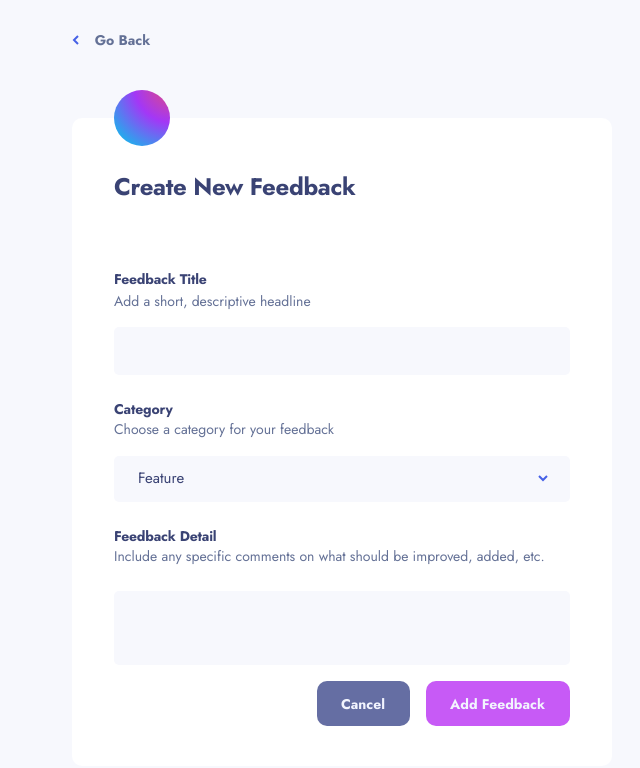
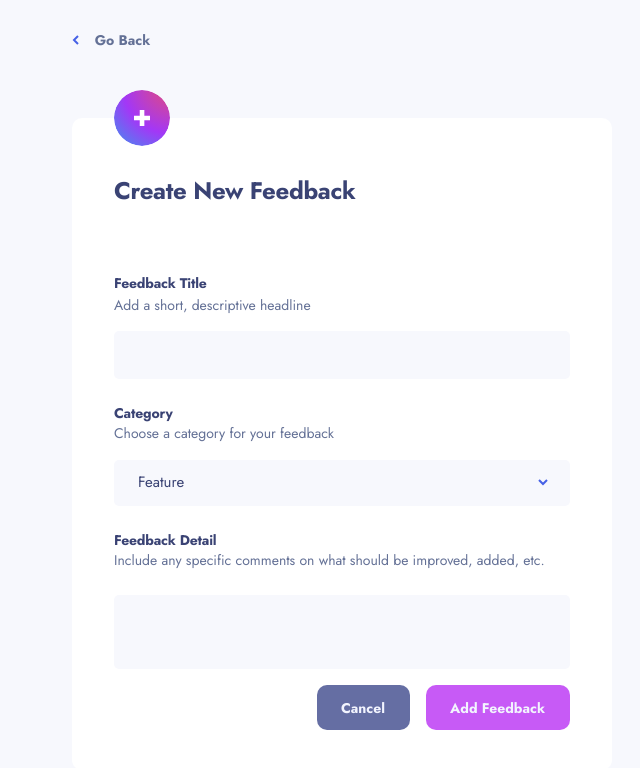
Before and after one commit to AlexGedevan/product-feedback-app, a React (Vite) app: page /createFeedback in a window 1280 px wide. Shown: the top 768 px of the page, without its empty margins (298-938 px from the left). Built offline with nearby package versions, Linux system fonts and the light colour scheme.

Commit message:
debug small bugs and add designmark component

```diff
--- a/src/components/SuggestionItem.jsx
+++ b/src/components/SuggestionItem.jsx
@@ -4,11 +4,9 @@ import arrowUpWhite from "/assets/shared/icon-white-arrow-up.svg";
 import commentIcon from "/assets/shared/icon-comments.svg";
 import { useNavigate, useParams } from "react-router-dom";
 import { useSuggestion } from "../context/SuggestionContext";
-import { useState } from "react";
 
 function SuggestionItem({ suggestion }) {
   const { id: paramsId } = useParams();
-  console.log(paramsId);
   const { upvotes, title, description, category, comments, id } = suggestion;
   const {
     suggestions,
@@ -135,6 +133,7 @@ const Title = styled.h2`
   line-height: 2.601rem;
   letter-spacing: -0.25px;
   color: #3a4374;
+  word-break: break-all;
 `;
 
 const Text = styled.p`
@@ -143,6 +142,7 @@ const Text = styled.p`
   line-height: 2.312rem;
   color: #647196;
   margin-top: 0.4rem;
+  word-break: break-all;
 `;
 
 const Category = styled.p`
--- a/src/pages/CreateFeedback.jsx
+++ b/src/pages/CreateFeedback.jsx
@@ -3,6 +3,7 @@ import GoBackComponent from "../ui/GoBackComponent";
 import Button from "../ui/Button";
 import DesignMark from "../ui/DesignMark";
 import FeedbackCategory from "../components/FeedbackCategory";
+import newFeedback from "/assets/shared/icon-new-feedback.svg";
 
 import { useState } from "react";
 import { useSuggestion } from "../context/SuggestionContext";
@@ -47,7 +48,7 @@ function CreateFeedback() {
     <StyledCreateFeedback>
       <GoBackComponent />
       <CreateFeedbackForm onSubmit={handleSubmit}>
-        <DesignMark />
+        <DesignMark image={newFeedback} />
         <h1>Create New Feedback</h1>
         <FeedbackTitle>
           <FeedbackTitleHeadline>
--- a/src/pages/EditFeedback.jsx
+++ b/src/pages/EditFeedback.jsx
@@ -4,12 +4,14 @@ import { useSuggestion } from "../context/SuggestionContext";
 import GoBackComponent from "../ui/GoBackComponent";
 import { useState } from "react";
 import FeedbackCategory from "../components/FeedbackCategory";
+import DesignMark from "../ui/DesignMark";
+import StatusSelector from "../components/StatusSelector";
+import FeedbackDescription from "../components/FeedbackDescription";
+import Button from "../ui/Button";
 
 import arrowUp from "/assets/shared/icon-arrow-up.svg";
 import arrowDown from "/assets/shared/icon-arrow-down.svg";
-import Button from "../ui/Button";
-import StatusSelector from "../components/StatusSelector";
-import FeedbackDescription from "../components/FeedbackDescription";
+import editFeedbackIcon from "/assets/shared/icon-edit-feedback.svg";
 function EditFeedback() {
   const { id } = useParams();
   const { suggestions, setSuggestions } = useSuggestion();
@@ -65,6 +67,7 @@ function EditFeedback() {
     <StyledEditFeedback>
       <GoBackComponent />
       <EditFeedbackForm onSubmit={handleSubmit}>
+        <DesignMark image={editFeedbackIcon} />
         <h1>{`Editing '${title}'`}</h1>
         <FeedbackTitle>
           <FeedbackTitleHeadline>
@@ -137,6 +140,7 @@ const EditFeedbackForm = styled.form`
     line-height: 34.68px;
     letter-spacing: -0.3333333432674408px;
     color: #3a4374;
+    margin-top: 2.4rem;
   }
   margin-top: 6.8rem;
   padding: 5.2rem 4.2rem 0 4.2rem;
--- a/src/ui/DesignMark.jsx
+++ b/src/ui/DesignMark.jsx
@@ -1,20 +1,20 @@
 import styled from "styled-components";
 
-function DesignMark() {
-  return <StyledDesignMark></StyledDesignMark>;
+function DesignMark({ image }) {
+  return (
+    <StyledDesignMark>
+      <img src={image} alt="design-mark" />
+    </StyledDesignMark>
+  );
 }
 
 export default DesignMark;
 
 const StyledDesignMark = styled.div`
-  width: 5.6rem;
-  height: 5.6rem;
-  border-radius: 50%;
-  margin-top: -8rem; // this shoud not be here. create  parent div where u can import this component and give this style
-  background: radial-gradient(
-    128.88% 128.88% at 103.9% -10.39%,
-    #e84d70 0%,
-    #a337f6 53.09%,
-    #28a7ed 100%
-  );
+  margin-top: -8rem;
+  & > img {
+    width: 5.6rem;
+    height: 5.6rem;
+    border-radius: 50%;
+  }
 `;
```
